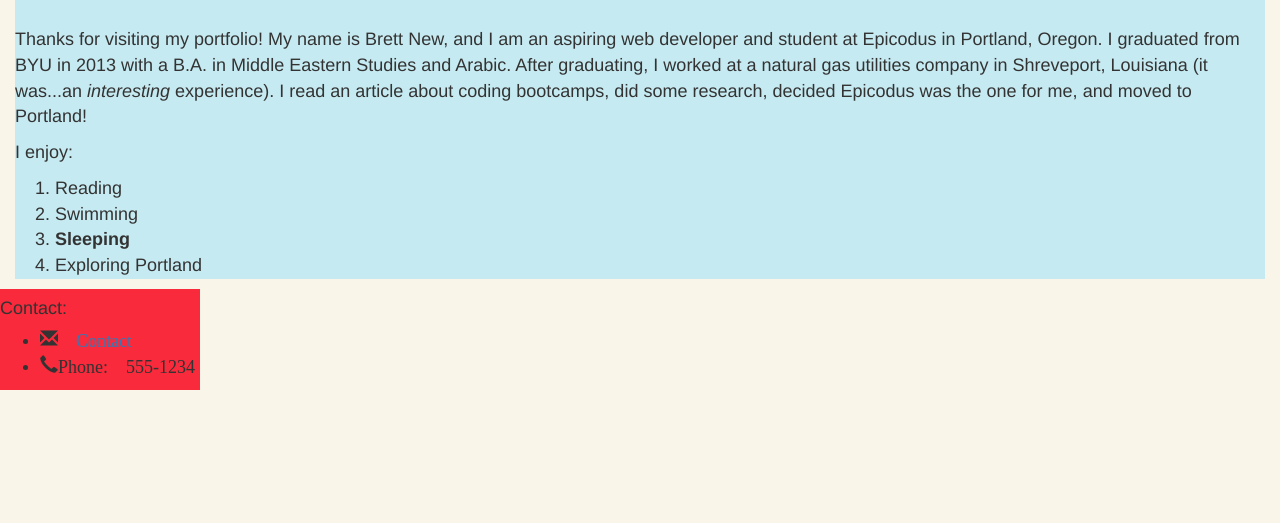
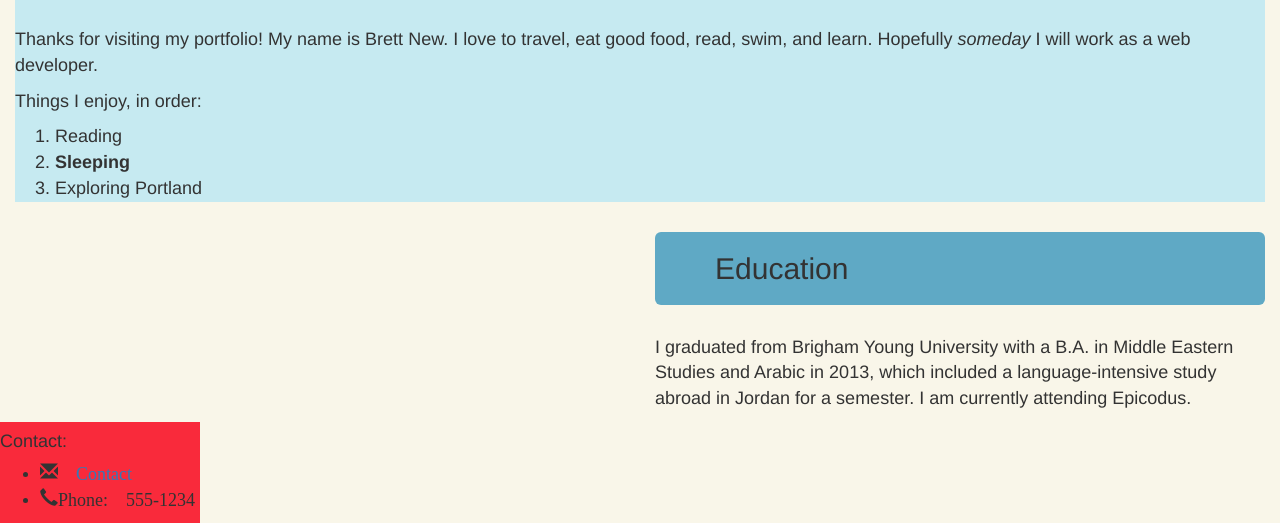
Before and after one commit to brettnew/portfolio, a plain HTML site: page index.html in a window 1280 px wide. Shown: the part 631-1154 px from the top of the page. Before the commit the page ends 1021 px from the top, so only its background shows below. Drawn offline with Linux system fonts and the light colour scheme.

Commit message:
Change About Me section and add Education section with divs.

```diff
--- a/index.html
+++ b/index.html
@@ -38,17 +38,16 @@
 
     <div class="container-fluid">
       <div class="row">
-        <div class="col-xs-12">
+        <div class="col-xs-12 pull-lef">
           <div class="intro">
           <h3 class= "jumbotron">About Me</h3>
           <p>
-          Thanks for visiting my portfolio! My name is Brett New, and I am an aspiring web developer and student at Epicodus in Portland, Oregon. I graduated from BYU in 2013 with a B.A. in Middle Eastern Studies and Arabic. After graduating, I worked at a natural gas utilities company in Shreveport, Louisiana (it was...an <em>interesting</em> experience). I read an article about coding bootcamps, did some research, decided Epicodus was the one for me, and moved to Portland!
+          Thanks for visiting my portfolio! My name is Brett New. I love to travel, eat good food, read, swim, and learn. Hopefully <em>someday</em> I will work as a web developer.
           </p>
           <p>
-          I enjoy:
+          Things I enjoy, in order:
           <ol>
             <li>Reading</li>
-            <li>Swimming</li>
             <li><strong>Sleeping</strong></li>
             <li>Exploring Portland</li>
           </ol>
@@ -57,6 +56,19 @@
         </div>
       </div>
     </div>
+    <div class="container-fluid">
+      <div class="row">
+        <div class="col-xs-6 pull-right">
+          <div class="education">
+          <h3 class= "jumbotron">Education</h3>
+          <p>
+            I graduated from Brigham Young University with a B.A. in Middle Eastern Studies and Arabic in 2013, which included a language-intensive study abroad in Jordan for a semester. I am currently attending Epicodus.
+          </p>
+          </div>
+        </div>
+      </div>
+    </div>
+
     <div class="sidebar">
       <h4>Contact:</h4>
       <ul>
@@ -64,5 +76,11 @@
         <li><span class="glyphicon glyphicon-earphone">Phone: 555-1234</span></li>
       </ul>
     </div>
+    <div class="footer">
+      <p>
+
+      </p>
+
+    </div>
   </body>
 </html>
```
